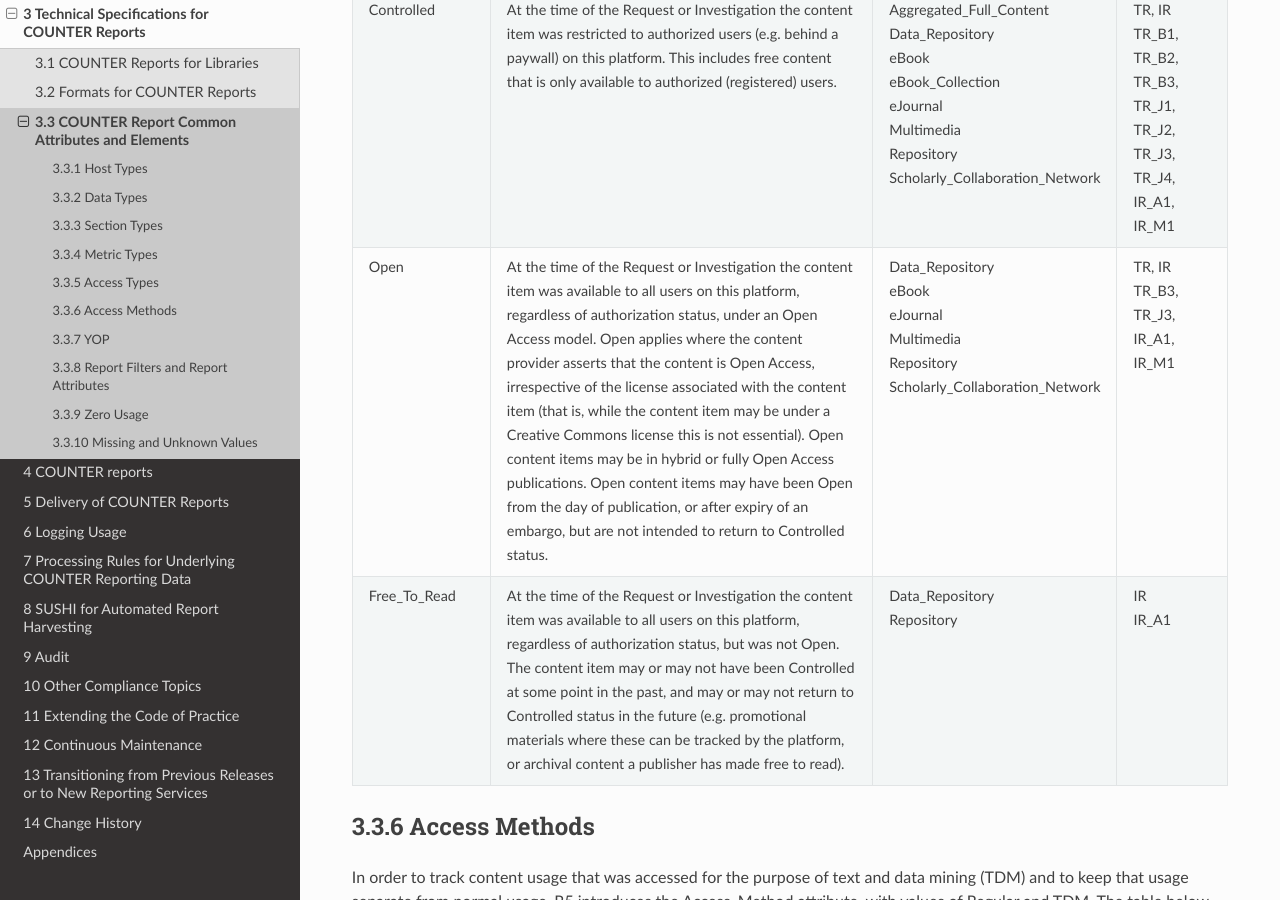
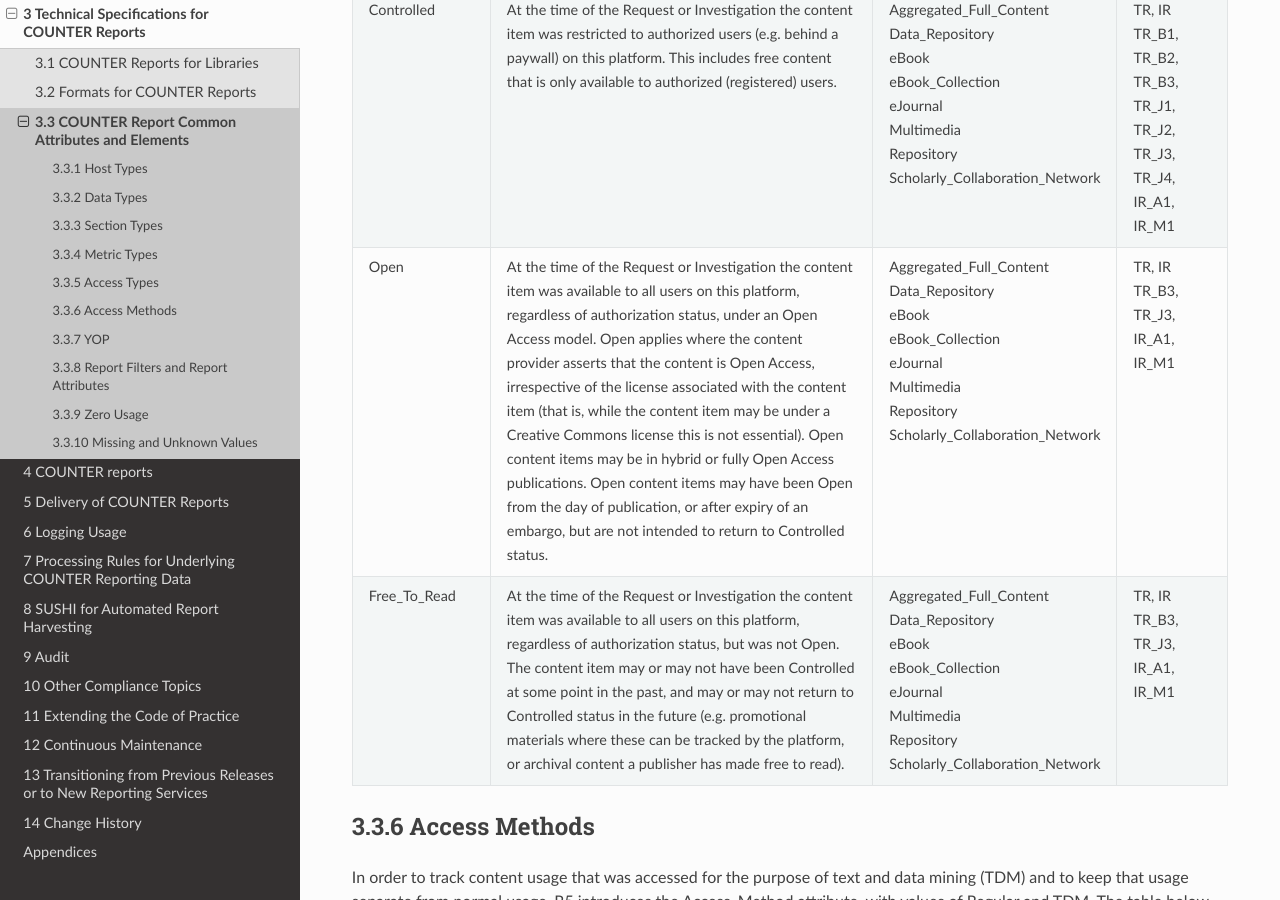
Before and after one commit to Project-Counter/cop5, a Sphinx documentation site: the page built from source/03-specifications/03-counter-report-common-attributes-and-elements.rst, in a window 1280 px wide and 900 px high, scrolled down 9271 px. Built offline with Sphinx 7.4.7 and the Read the Docs theme 2.0.0, drawn with Linux system fonts in a browser that asks for light colours.

Commit message:
Update Host_Types and Reports for changed Access_Types

```diff
--- a/source/03-specifications/03-counter-report-common-attributes-and-elements.rst
+++ b/source/03-specifications/03-counter-report-common-attributes-and-elements.rst
@@ -559,8 +559,10 @@
 
    * - Open
      - At the time of the Request or Investigation the content item was available to all users on this platform, regardless of authorization status, under an Open Access model. Open applies where the content provider asserts that the content is Open Access, irrespective of the license associated with the content item (that is, while the content item may be under a Creative Commons license this is not essential). Open content items may be in hybrid or fully Open Access publications. Open content items may have been Open from the day of publication, or after expiry of an embargo, but are not intended to return to Controlled status.
-     - Data_Repository\ |br|\ |lb|
+     - Aggregated_Full_Content\ |br|\ |lb|
+       Data_Repository\ |br|\ |lb|
        eBook\ |br|\ |lb|
+       eBook_Collection\ |br|\ |lb|
        eJournal\ |br|\ |lb|
        Multimedia\ |br|\ |lb|
        Repository\ |br|\ |lb|
@@ -570,10 +572,16 @@
 
    * - Free_To_Read
      - At the time of the Request or Investigation the content item was available to all users on this platform, regardless of authorization status, but was not Open. The content item may or may not have been Controlled at some point in the past, and may or may not return to Controlled status in the future (e.g. promotional materials where these can be tracked by the platform, or archival content a publisher has made free to read).
-     - Data_Repository\ |br|\ |lb|
-       Repository
-     - IR\ |br|\ |lb|
-       IR_A1
+     - Aggregated_Full_Content\ |br|\ |lb|
+       Data_Repository\ |br|\ |lb|
+       eBook\ |br|\ |lb|
+       eBook_Collection\ |br|\ |lb|
+       eJournal\ |br|\ |lb|
+       Multimedia\ |br|\ |lb|
+       Repository\ |br|\ |lb|
+       Scholarly_Collaboration_Network
+     - TR, IR\ |br|\ |lb|
+       TR_B3, TR_J3, IR_A1, IR_M1
 
 
 .. _access-methods:
```
